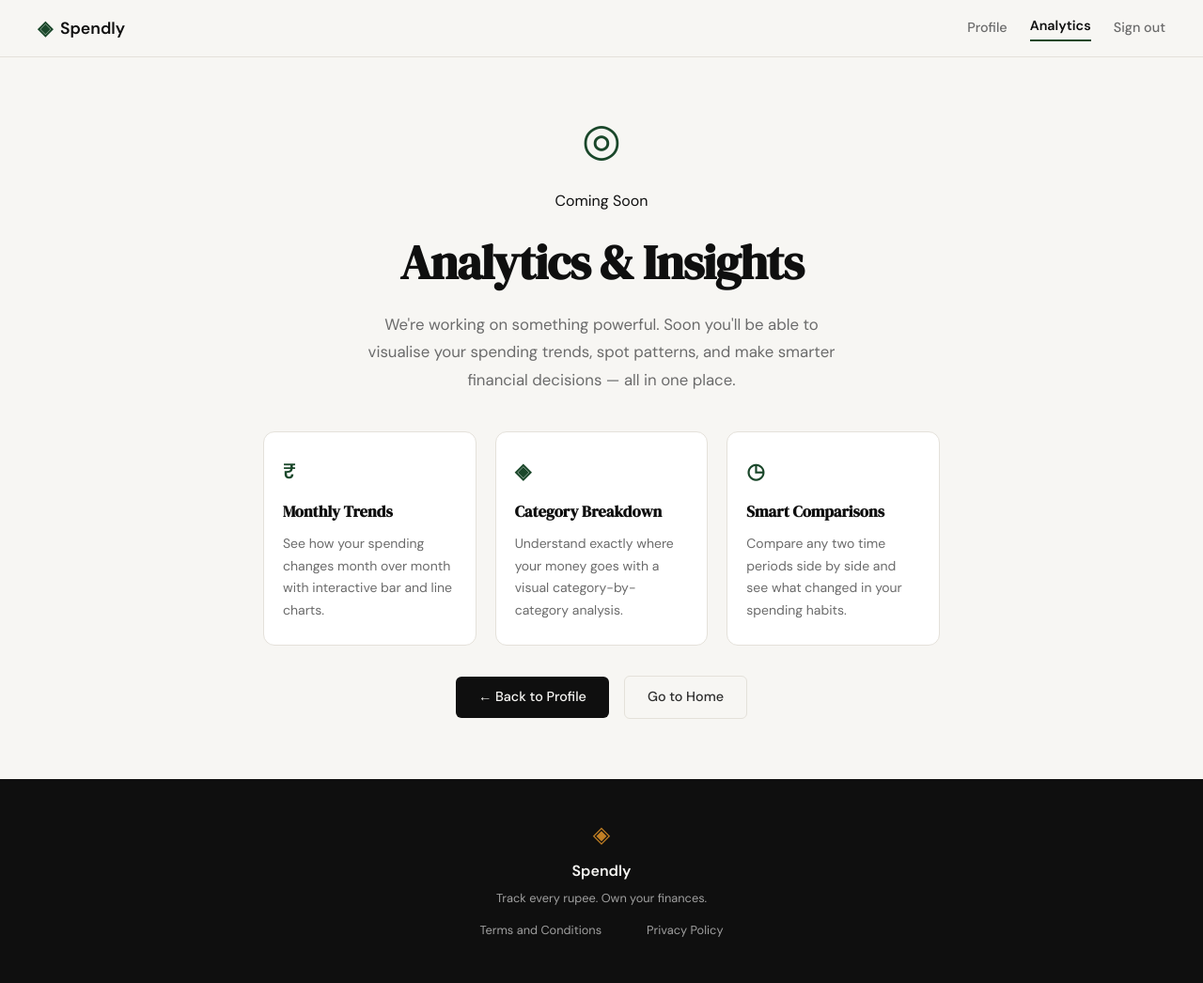
After one commit to VaradUpgade/Spendly, a Flask app: page /analytics in a window 1280 px wide. The commit adds this page. Shown: the whole page at 94% size. Run offline with Flask 3, Linux system fonts and the light colour scheme; a user stored in the database is signed in.

Commit message:
Add Analytics Feature

```diff
--- a/app.py
+++ b/app.py
@@ -108,6 +108,12 @@ def logout():
     session.clear()
     return redirect(url_for("landing"))
 
+@app.route("/analytics")
+def analytics():
+    if not session.get("user_id"):
+        return redirect(url_for("login"))
+    return render_template("analytics.html")
+
 
 @app.route("/profile")
 def profile():
--- a/static/css/style.css
+++ b/static/css/style.css
@@ -102,6 +102,12 @@ a { color: inherit; text-decoration: none; }
 
 .nav-links a { color: var(--ink-muted); transition: color 0.2s; }
 .nav-links a:hover { color: var(--ink); }
+.nav-links a.nav-active {
+    color: var(--ink);
+    font-weight: 600;
+    border-bottom: 2px solid var(--accent);
+    padding-bottom: 2px;
+}
 
 .nav-cta {
     background: var(--ink) !important;
@@ -1143,6 +1149,111 @@ a { color: inherit; text-decoration: none; }
     .filter-date    { width: 100%; }
 }
 
+
+/* ------------------------------------------------------------------ */
+/* Analytics / Coming Soon page                                        */
+/* ------------------------------------------------------------------ */
+
+.analytics-page {
+    min-height: calc(100vh - 60px - 100px);
+    display: flex;
+    align-items: center;
+    justify-content: center;
+    padding: 4rem 2rem;
+}
+
+.coming-soon-wrapper {
+    max-width: 720px;
+    width: 100%;
+    text-align: center;
+    display: flex;
+    flex-direction: column;
+    align-items: center;
+    gap: 1.5rem;
+}
+
+.coming-soon-icon {
+    font-size: 3rem;
+    color: var(--accent);
+    line-height: 1;
+    margin-bottom: 0.25rem;
+}
+
+.coming-soon-title {
+    font-family: var(--font-display);
+    font-size: clamp(2rem, 5vw, 3.2rem);
+    color: var(--ink);
+    letter-spacing: -0.02em;
+    line-height: 1.1;
+    margin: 0;
+}
+
+.coming-soon-subtitle {
+    font-size: 1.05rem;
+    color: var(--ink-muted);
+    line-height: 1.75;
+    max-width: 520px;
+    margin: 0;
+}
+
+/* Feature preview cards */
+.coming-soon-features {
+    display: grid;
+    grid-template-columns: repeat(3, 1fr);
+    gap: 1.25rem;
+    width: 100%;
+    margin-top: 1rem;
+}
+
+.cs-feature-card {
+    background: var(--paper-card);
+    border: 1px solid var(--border);
+    border-radius: var(--radius-md);
+    padding: 1.5rem 1.25rem;
+    text-align: left;
+    transition: box-shadow 0.2s;
+}
+
+.cs-feature-card:hover {
+    box-shadow: 0 4px 20px rgba(0, 0, 0, 0.06);
+}
+
+.cs-feature-icon {
+    font-size: 1.4rem;
+    color: var(--accent);
+    font-weight: 700;
+    margin-bottom: 0.75rem;
+}
+
+.cs-feature-title {
+    font-family: var(--font-display);
+    font-size: 1.05rem;
+    color: var(--ink);
+    margin-bottom: 0.5rem;
+}
+
+.cs-feature-body {
+    font-size: 0.875rem;
+    color: var(--ink-muted);
+    line-height: 1.7;
+}
+
+/* CTA buttons row */
+.coming-soon-actions {
+    display: flex;
+    gap: 1rem;
+    align-items: center;
+    margin-top: 0.5rem;
+}
+
+/* Responsive */
+@media (max-width: 640px) {
+    .coming-soon-features  { grid-template-columns: 1fr; }
+    .coming-soon-actions   { flex-direction: column; width: 100%; }
+    .coming-soon-actions a { width: 100%; text-align: center; }
+}
+
+
 /* Responsive */
 @media (max-width: 600px) {
     .stats-row { grid-template-columns: 1fr; }
--- /dev/null
+++ b/templates/analytics.html
@@ -0,0 +1,69 @@
+{% extends "base.html" %}
+
+{% block title %}Analytics — Spendly{% endblock %}
+
+{% block content %}
+<div class="analytics-page">
+
+    <div class="coming-soon-wrapper">
+
+        <!-- Icon -->
+        <div class="coming-soon-icon">◎</div>
+
+        <!-- Badge -->
+        <span class="hero-badge">Coming Soon</span>
+
+        <!-- Headline -->
+        <h1 class="coming-soon-title">
+            Analytics &amp; Insights
+        </h1>
+
+        <!-- Subtext -->
+        <p class="coming-soon-subtitle">
+            We're working on something powerful. Soon you'll be able to
+            visualise your spending trends, spot patterns, and make smarter
+            financial decisions — all in one place.
+        </p>
+
+        <!-- Feature preview cards -->
+        <div class="coming-soon-features">
+            <div class="cs-feature-card">
+                <div class="cs-feature-icon">₹</div>
+                <h3 class="cs-feature-title">Monthly Trends</h3>
+                <p class="cs-feature-body">
+                    See how your spending changes month over month with
+                    interactive bar and line charts.
+                </p>
+            </div>
+            <div class="cs-feature-card">
+                <div class="cs-feature-icon">◈</div>
+                <h3 class="cs-feature-title">Category Breakdown</h3>
+                <p class="cs-feature-body">
+                    Understand exactly where your money goes with
+                    a visual category-by-category analysis.
+                </p>
+            </div>
+            <div class="cs-feature-card">
+                <div class="cs-feature-icon">◷</div>
+                <h3 class="cs-feature-title">Smart Comparisons</h3>
+                <p class="cs-feature-body">
+                    Compare any two time periods side by side and
+                    see what changed in your spending habits.
+                </p>
+            </div>
+        </div>
+
+        <!-- CTA -->
+        <div class="coming-soon-actions">
+            <a href="{{ url_for('profile') }}" class="btn-primary">
+                ← Back to Profile
+            </a>
+            <a href="{{ url_for('landing') }}" class="btn-ghost">
+                Go to Home
+            </a>
+        </div>
+
+    </div>
+
+</div>
+{% endblock %}
--- a/templates/base.html
+++ b/templates/base.html
@@ -20,6 +20,14 @@
             </a>
            <div class="nav-links">
                 {% if session.get("user_id") %}
+                    <a href="{{ url_for('profile') }}"
+                       class="{% if request.endpoint == 'profile' %}nav-active{% endif %}">
+                        Profile
+                    </a>
+                    <a href="{{ url_for('analytics') }}"
+                       class="{% if request.endpoint == 'analytics' %}nav-active{% endif %}">
+                        Analytics
+                    </a>
                     <a href="{{ url_for('logout') }}">Sign out</a>
                 {% else %}
                     <a href="{{ url_for('login') }}">Sign in</a>
```
